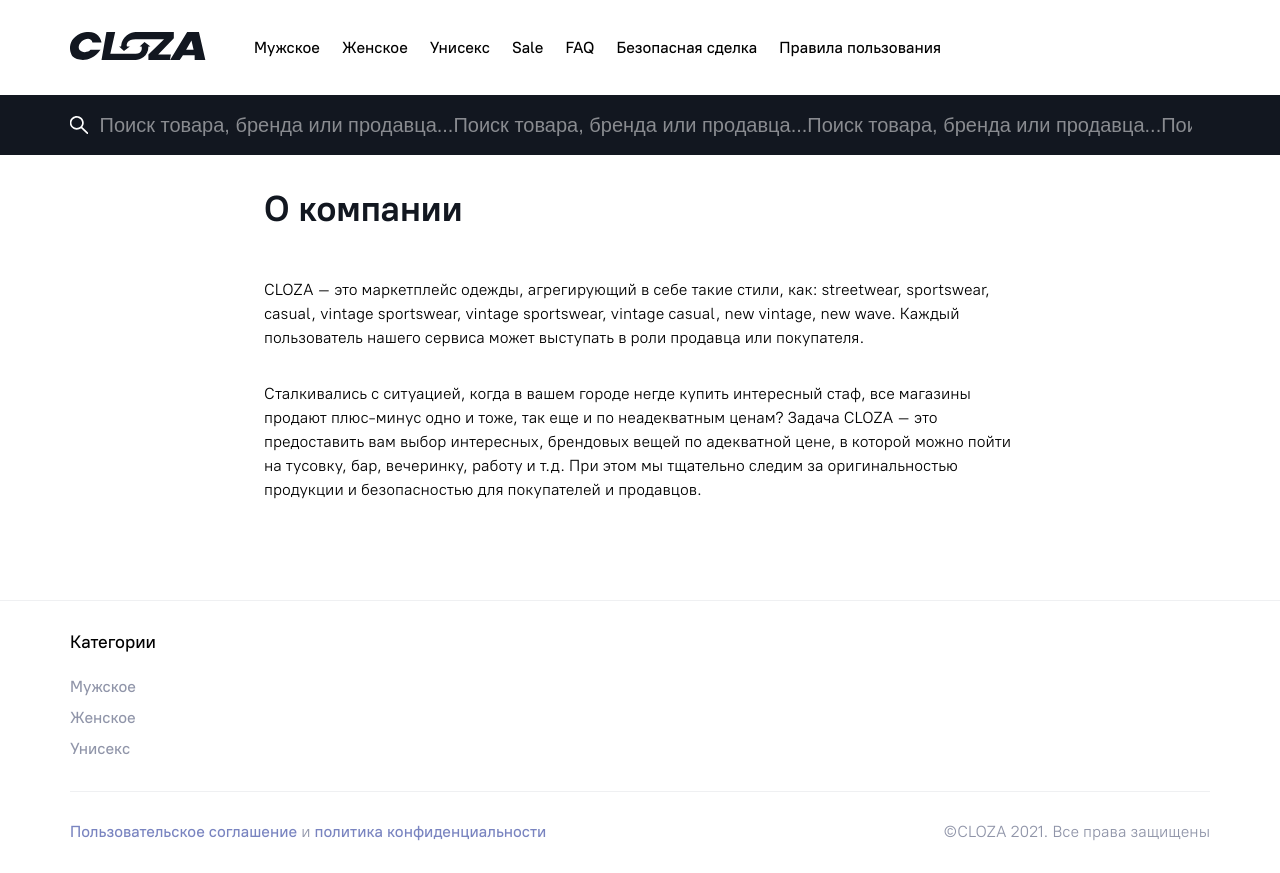
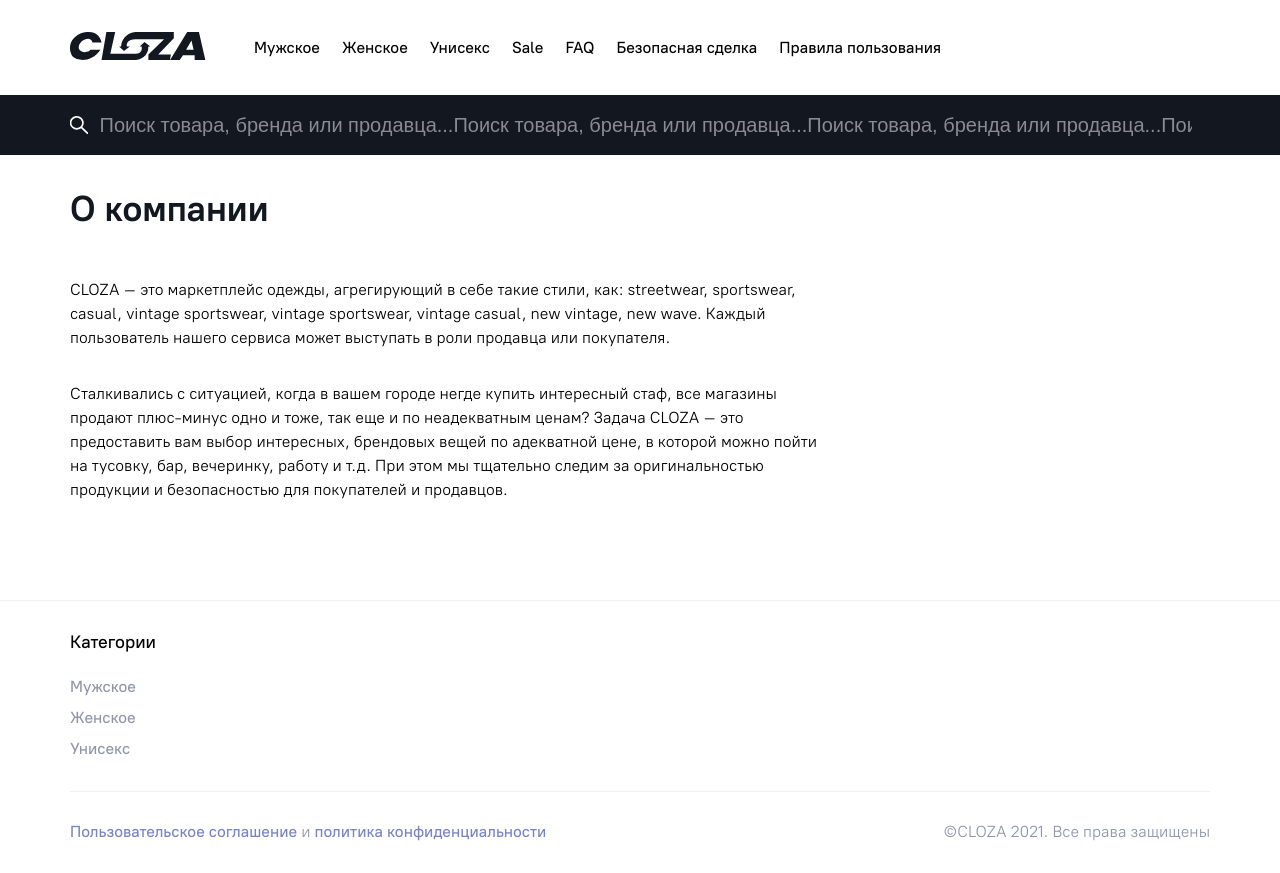
Before and after one commit to anakolchina97/cloza, a Next.js app: page /about in a window 1280 px wide. Built offline with nearby package versions, Linux system fonts and the light colour scheme.

Commit message:
Fix about

```diff
--- a/pages/about.tsx
+++ b/pages/about.tsx
@@ -7,25 +7,30 @@
 
 const About: NextPage = () => {
   return (
+    <AboutWrap>
       <AboutContainer>
         <AboutTitle>О компании</AboutTitle>
         <AboutText size={16} lineHeight={24} weight={400} color={"black"}>
           CLOZA – это маркетплейс одежды, агрегирующий в себе такие стили, как:
-        streetwear, sportswear, casual, vintage sportswear, vintage sportswear,
-        vintage casual, new vintage, new wave. Каждый пользователь нашего
-        сервиса может выступать в роли продавца или покупателя.
+          streetwear, sportswear, casual, vintage sportswear, vintage
+          sportswear, vintage casual, new vintage, new wave. Каждый пользователь
+          нашего сервиса может выступать в роли продавца или покупателя.
         </AboutText>
         <AboutText size={16} lineHeight={24} weight={400} color={"black"}>
           Сталкивались с ситуацией, когда в вашем городе негде купить интересный
           стаф, все магазины продают плюс-минус одно и тоже, так еще и по
           неадекватным ценам? Задача CLOZA – это предоставить вам выбор
-        интересных, брендовых вещей по адекватной цене, в которой можно пойти на
-        тусовку, бар, вечеринку, работу и т.д. При этом мы тщательно следим за
-        оригинальностью продукции и безопасностью для покупателей и продавцов.
+          интересных, брендовых вещей по адекватной цене, в которой можно пойти
+          на тусовку, бар, вечеринку, работу и т.д. При этом мы тщательно следим
+          за оригинальностью продукции и безопасностью для покупателей и
+          продавцов.
         </AboutText>
       </AboutContainer>
+    </AboutWrap>
   );
 };
+
+const AboutWrap = styled.main``;
 
 const AboutContainer = styled(ContainerWrap)`
   margin-bottom: ${rem(98)};
```
Lines whose indentation alone changed are shown as unchanged.
